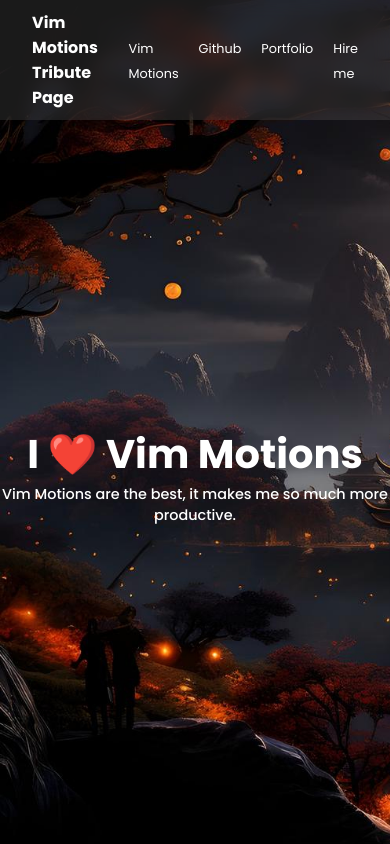
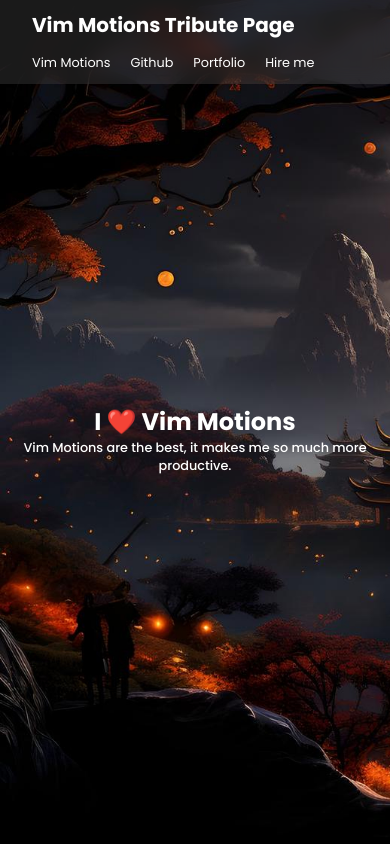
Before and after one commit to WilliamFerns1/I-love-vim-motions, a plain HTML site: page index.html in a window 390 px wide. Shown: the top 844 px of the page. Drawn offline with Linux system fonts and the light colour scheme.

Commit message:
feat(index): still busy - making mobile page responsive

```diff
--- a/styles.css
+++ b/styles.css
@@ -43,9 +43,6 @@ header {
   min-height: 10vh;
 }
 
-header > h1 {
-  font-size:1em;
-}
 nav > ul {
   display: flex;
   justify-content: space-evenly;
@@ -178,3 +175,21 @@ footer a {
 address {
   text-align: center;
 }
+
+@media (max-width: 768px) {
+  header {
+    flex-direction: column;
+    align-items: flex-start;
+  }
+
+  header h1 {
+    font-size: 1.25rem;
+  }
+  .inner-top h1 {
+    font-size: 1.5rem;
+  }
+
+  .inner-top p {
+    font-size: 0.8em;
+  }
+}
```
